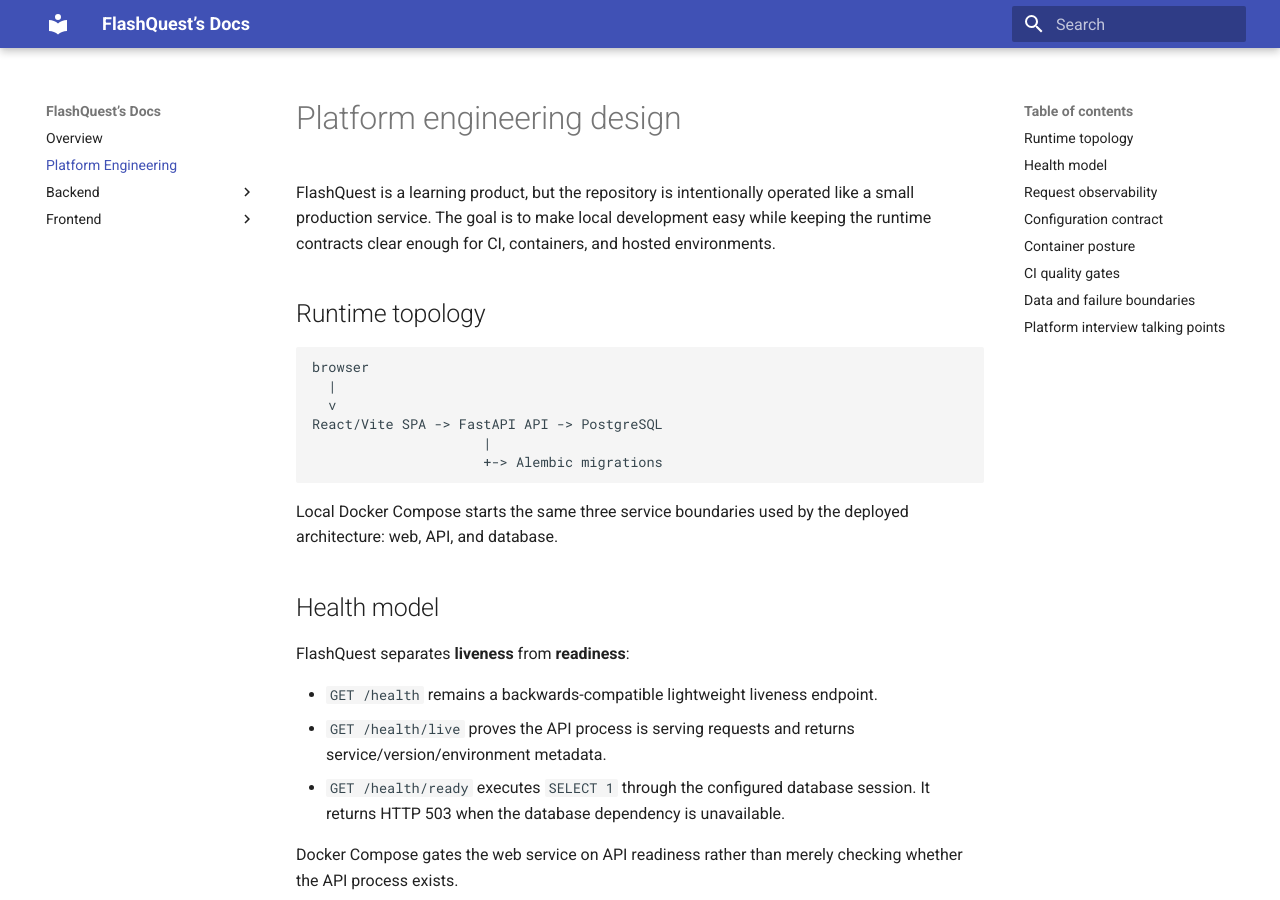
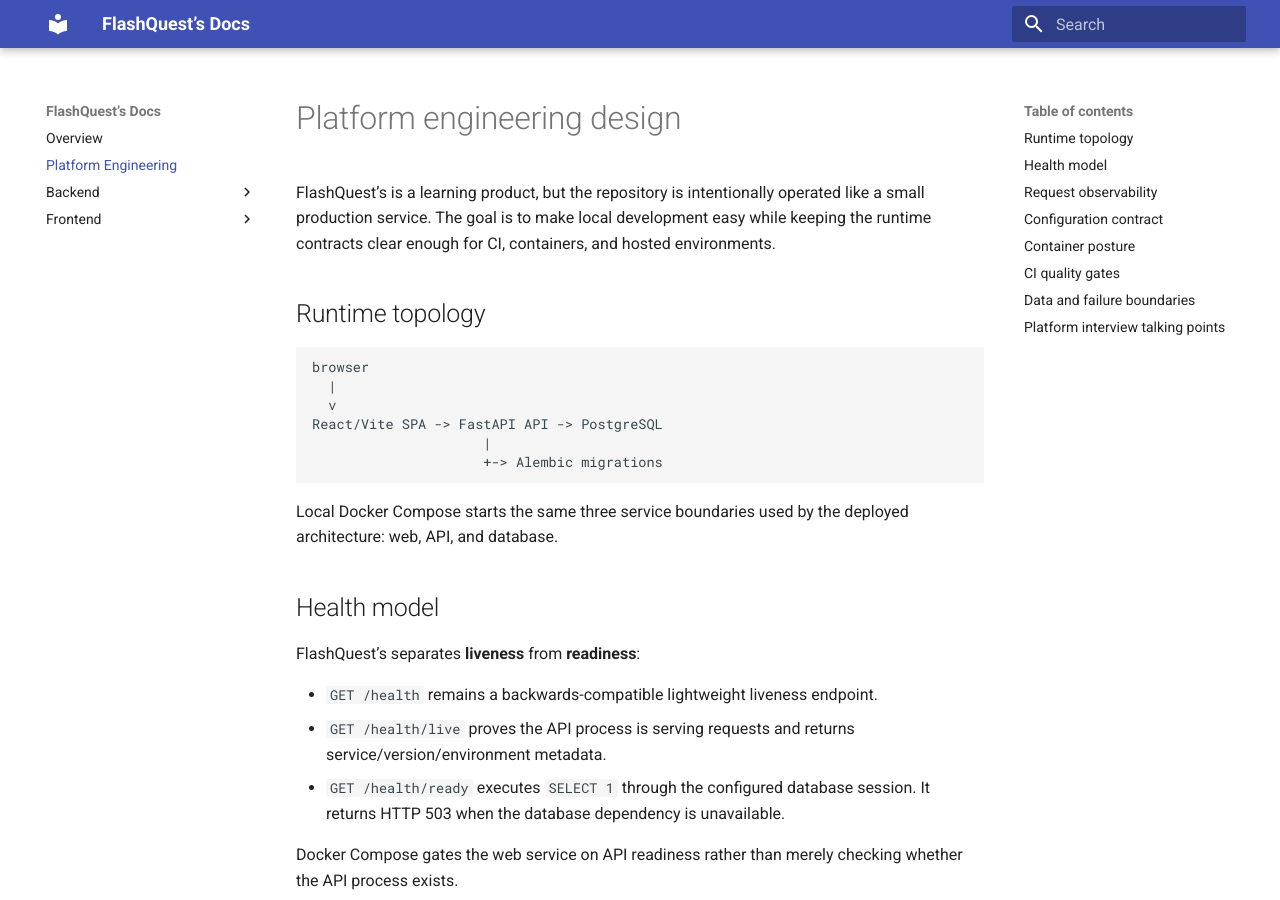
Before and after one commit to mergemaven11/FlashQuest, an MkDocs documentation site: the page built from docs/PLATFORM_ENGINEERING.md, in a window 1280 px wide and 900 px high. Built offline with MkDocs 1.6.1 and Material for MkDocs 9.7.7, drawn with Linux system fonts in a browser that asks for light colours.

```diff
--- a/docs/PLATFORM_ENGINEERING.md
+++ b/docs/PLATFORM_ENGINEERING.md
@@ -1,6 +1,6 @@
 # Platform engineering design
 
-FlashQuest is a learning product, but the repository is intentionally operated like a small production service. The goal is to make local development easy while keeping the runtime contracts clear enough for CI, containers, and hosted environments.
+FlashQuest’s is a learning product, but the repository is intentionally operated like a small production service. The goal is to make local development easy while keeping the runtime contracts clear enough for CI, containers, and hosted environments.
 
 ## Runtime topology
 
@@ -17,7 +17,7 @@ Local Docker Compose starts the same three service boundaries used by the deploy
 
 ## Health model
 
-FlashQuest separates **liveness** from **readiness**:
+FlashQuest’s separates **liveness** from **readiness**:
 
 - `GET /health` remains a backwards-compatible lightweight liveness endpoint.
 - `GET /health/live` proves the API process is serving requests and returns service/version/environment metadata.
```
